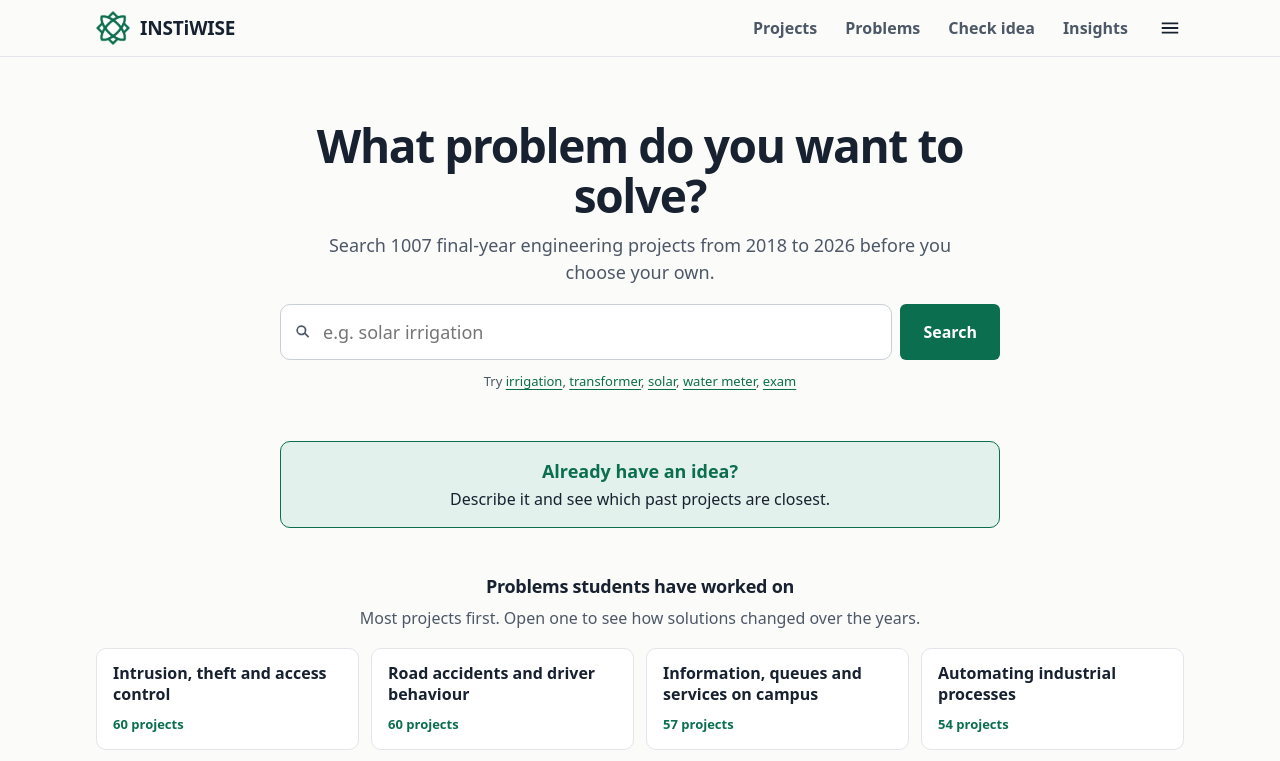
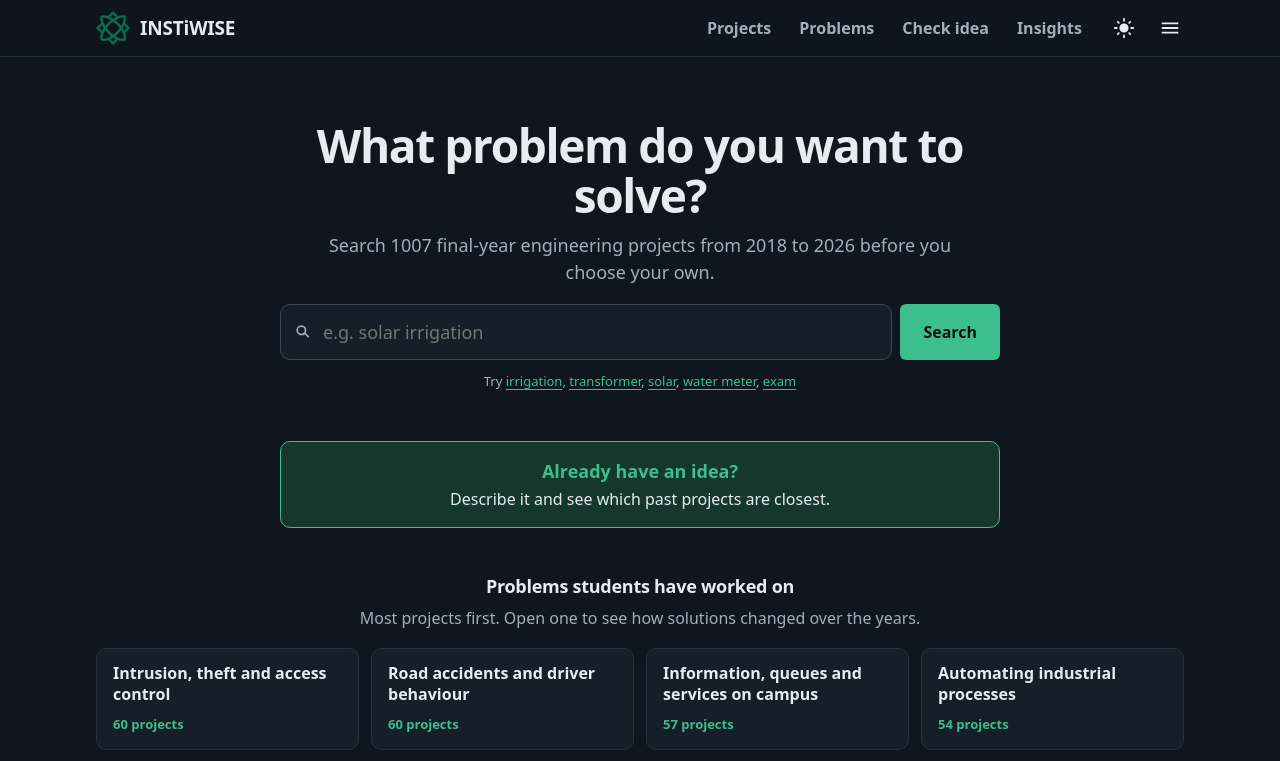
Before and after one commit to mixro/project-dit-hub, a React (Vite) app in the folder app/: page / in a window 1280 px wide. Shown: the top 761 px of the page. Built offline with nearby package versions, Linux system fonts and the light colour scheme.

Commit message:
Implement theme switch with dark default and collapsible problem areas

```diff
--- a/app/index.html
+++ b/app/index.html
@@ -1,5 +1,5 @@
 <!doctype html>
-<html lang="en">
+<html lang="en" data-theme="dark">
   <head>
     <meta charset="UTF-8" />
     <meta name="viewport" content="width=device-width, initial-scale=1, viewport-fit=cover" />
@@ -7,8 +7,17 @@
     <meta name="description" content="Search past final-year engineering projects, explore the real problems behind them, and check whether your idea has been done before. Built for DIT students." />
     <meta name="application-name" content="INSTiWISE" />
     <meta name="robots" content="index, follow" />
-    <meta name="theme-color" content="#FBFBF9" media="(prefers-color-scheme: light)" />
-    <meta name="theme-color" content="#10161D" media="(prefers-color-scheme: dark)" />
+    <meta name="theme-color" content="#10161D" />
+    <!-- Apply the saved theme before first paint, so light-mode users never see a dark flash. Key matches src/lib/theme.ts. -->
+    <script>
+      (function () {
+        var t; try { t = localStorage.getItem("hub.theme.v1"); } catch (e) {}
+        if (t === "light") {
+          document.documentElement.setAttribute("data-theme", "light");
+          document.querySelector('meta[name="theme-color"]').setAttribute("content", "#FBFBF9");
+        }
+      })();
+    </script>
     <link rel="icon" href="/logo.png" type="image/png" />
     <link rel="apple-touch-icon" href="/logo.png" />
 
--- a/app/src/components/Layout.tsx
+++ b/app/src/components/Layout.tsx
@@ -2,6 +2,7 @@ import { useEffect, useRef, useState, type KeyboardEvent, type ReactNode } from
 import { Link, useLocation } from "../lib/router";
 import { compareStore, useCompare } from "../lib/compare";
 import { track } from "../lib/analytics";
+import { setTheme, useTheme } from "../lib/theme";
 
 const NAV = [
   { to: "/projects", label: "Projects", icon: "M10 4a6 6 0 1 0 3.9 10.6l4.2 4.2 1.4-1.4-4.2-4.2A6 6 0 0 0 10 4Zm0 2a4 4 0 1 1 0 8 4 4 0 0 1 0-8Z" },
@@ -18,6 +19,9 @@ const MENU = [
   { to: "/about", label: "About the data" },
 ];
 
+const SUN = "M12 7a5 5 0 1 0 0 10 5 5 0 0 0 0-10ZM2 13h2a1 1 0 0 0 0-2H2a1 1 0 0 0 0 2Zm18 0h2a1 1 0 0 0 0-2h-2a1 1 0 0 0 0 2ZM11 2v2a1 1 0 0 0 2 0V2a1 1 0 0 0-2 0Zm0 18v2a1 1 0 0 0 2 0v-2a1 1 0 0 0-2 0ZM5.99 4.58a1 1 0 0 0-1.41 1.41l1.06 1.06a1 1 0 0 0 1.41-1.41L5.99 4.58Zm12.37 12.37a1 1 0 0 0-1.41 1.41l1.06 1.06a1 1 0 0 0 1.41-1.41l-1.06-1.06Zm1.06-10.96a1 1 0 0 0-1.41-1.41l-1.06 1.06a1 1 0 0 0 1.41 1.41l1.06-1.06ZM7.05 18.36a1 1 0 0 0-1.41-1.41l-1.06 1.06a1 1 0 0 0 1.41 1.41l1.06-1.06Z";
+const MOON = "M12 3a9 9 0 1 0 9 9c0-.46-.04-.92-.1-1.36a5.39 5.39 0 0 1-4.4 2.26 5.4 5.4 0 0 1-3.14-9.8c-.44-.06-.9-.1-1.36-.1Z";
+
 function Icon({ d }: { d: string }) {
   return <svg viewBox="0 0 24 24" width="22" height="22" aria-hidden="true"><path d={d} fill="currentColor" /></svg>;
 }
@@ -30,6 +34,9 @@ export function Layout({ children }: { children: ReactNode }) {
   const [menuOpen, setMenuOpen] = useState(false);
   const menuBtn = useRef<HTMLButtonElement>(null);
   const drawer = useRef<HTMLElement>(null);
+  const theme = useTheme();
+  const nextTheme = theme === "dark" ? "light" : "dark";
+  const switchTheme = () => { setTheme(nextTheme); track("theme_changed", { to: nextTheme, path }); };
 
   // Close on any navigation, including Back.
   useEffect(() => { setMenuOpen(false); }, [path]);
@@ -69,9 +76,14 @@ export function Layout({ children }: { children: ReactNode }) {
               <Link key={n.to} to={n.to} className={active(n.to) ? "active" : ""} aria-current={active(n.to) ? "page" : undefined}>{n.label}</Link>
             ))}
           </nav>
-          <button ref={menuBtn} className="menu-btn" aria-label="Open menu" aria-expanded={menuOpen} aria-controls="site-menu" onClick={openMenu}>
-            <Icon d="M3 6h18v2H3Zm0 5h18v2H3Zm0 5h18v2H3Z" />
-          </button>
+          <div className="topbar-actions">
+            <button className="icon-btn" aria-label={`Switch to ${nextTheme} mode`} title={`Switch to ${nextTheme} mode`} onClick={switchTheme}>
+              <Icon d={theme === "dark" ? SUN : MOON} />
+            </button>
+            <button ref={menuBtn} className="menu-btn" aria-label="Open menu" aria-expanded={menuOpen} aria-controls="site-menu" onClick={openMenu}>
+              <Icon d="M3 6h18v2H3Zm0 5h18v2H3Zm0 5h18v2H3Z" />
+            </button>
+          </div>
         </div>
       </header>
 
--- a/app/src/lib/analytics.ts
+++ b/app/src/lib/analytics.ts
@@ -5,7 +5,7 @@
 export type EventName =
   | "search_performed" | "filter_used" | "project_opened" | "problem_opened" | "category_opened"
   | "similar_project_clicked" | "comparison_started" | "comparison_completed" | "technology_selected"
-  | "idea_checked" | "page_viewed" | "menu_opened";
+  | "idea_checked" | "page_viewed" | "menu_opened" | "theme_changed";
 
 interface LoggedEvent { t: number; name: EventName; props?: Record<string, unknown> }
 
--- /dev/null
+++ b/app/src/lib/theme.ts
@@ -0,0 +1,23 @@
+// Light / dark theme. Dark is the default; the student's choice is remembered on
+// the device. index.html applies the saved theme before first paint (no flash);
+// this module switches it afterwards and lets components react.
+import { useSyncExternalStore } from "react";
+
+export type Theme = "light" | "dark";
+
+const KEY = "hub.theme.v1"; // keep in sync with the inline script in index.html
+const BAR_COLOUR: Record<Theme, string> = { light: "#FBFBF9", dark: "#10161D" };
+const listeners = new Set<() => void>();
+
+const current = (): Theme => (document.documentElement.dataset.theme === "light" ? "light" : "dark");
+
+export function setTheme(theme: Theme) {
+  document.documentElement.dataset.theme = theme;
+  document.querySelector('meta[name="theme-color"]')?.setAttribute("content", BAR_COLOUR[theme]);
+  try { localStorage.setItem(KEY, theme); } catch { /* private mode: the choice lasts for this visit only */ }
+  listeners.forEach((l) => l());
+}
+
+export function useTheme(): Theme {
+  return useSyncExternalStore((l) => { listeners.add(l); return () => listeners.delete(l); }, current);
+}
--- a/app/src/styles.css
+++ b/app/src/styles.css
@@ -1,6 +1,8 @@
 /* DIT Project Hub
    Tokens: paper white, ink navy, PCB-solder-mask green for every action,
-   solder yellow only for search highlights. System fonts: zero font downloads. */
+   solder yellow only for search highlights. System fonts: zero font downloads.
+   Theme: dark by default; light when <html data-theme="light"> (set before first paint
+   by the inline script in index.html, switched with the top-bar button). */
 
 :root {
   --paper: #fbfbf9;
@@ -18,6 +20,10 @@
   --warn: #8a5a00;
   --bad: #b42318;
   --neutral: #5d6673;
+  /* Light surfaces sit on paper with a soft lift instead of heavy borders. */
+  --shadow-1: 0 1px 2px rgb(23 33 48 / 0.06), 0 1px 1px rgb(23 33 48 / 0.04);
+  --shadow-2: 0 6px 20px rgb(23 33 48 / 0.10);
+  --hero-wash: radial-gradient(60% 80% at 50% 0%, rgb(11 110 79 / 0.07), transparent 70%);
 
   --font: system-ui, -apple-system, "Segoe UI", Roboto, "Noto Sans", Ubuntu, sans-serif;
   --fs-sm: 0.8125rem;  /* 13 */
@@ -34,8 +40,7 @@
   color-scheme: light;
 }
 
-@media (prefers-color-scheme: dark) {
-  :root {
+:root[data-theme="dark"] {
   --paper: #10161d;
   --surface: #161e27;
   --ink: #e7ecf1;
@@ -51,8 +56,10 @@
   --warn: #e2b24a;
   --bad: #f27b70;
   --neutral: #9aa6b2;
+  --shadow-1: none;
+  --shadow-2: 0 6px 20px rgb(0 0 0 / 0.35);
+  --hero-wash: none;
   color-scheme: dark;
-  }
 }
 
 *, *::before, *::after { box-sizing: border-box; }
@@ -135,7 +142,7 @@ button:disabled, .btn[aria-disabled="true"] { opacity: 0.45; cursor: not-allowed
 .sk-title { height: 30px; width: 60%; margin-bottom: 20px; }
 .sk-row { height: 58px; margin-bottom: 10px; }
 @keyframes shimmer { to { background-position: -200% 0; } }
-.panel { background: var(--surface); border: 1px solid var(--rule); border-radius: var(--radius); padding: 24px; margin: 16px 0; max-width: 560px; }
+.panel { background: var(--surface); border: 1px solid var(--rule); border-radius: var(--radius); padding: 24px; margin: 16px 0; max-width: 560px; box-shadow: var(--shadow-1); }
 .panel-error { border-left: 4px solid var(--bad); }
 .notice { margin-top: 32px; padding: 12px 14px; border-left: 3px solid var(--warn); background: var(--surface); font-size: var(--fs-sm); color: var(--ink-2); }
 
@@ -143,7 +150,7 @@ button:disabled, .btn[aria-disabled="true"] { opacity: 0.45; cursor: not-allowed
 .search { position: relative; display: flex; align-items: center; gap: 8px; }
 .search input {
   flex: 1; min-width: 0; height: 48px; padding: 0 40px 0 42px; border: 1.5px solid var(--rule-strong); border-radius: var(--radius);
-  background: var(--surface); font-size: var(--fs-base); -webkit-appearance: none; appearance: none;
+  background: var(--surface); font-size: var(--fs-base); -webkit-appearance: none; appearance: none; box-shadow: var(--shadow-1);
 }
 .search input:focus { border-color: var(--accent); outline: none; box-shadow: 0 0 0 3px var(--accent-soft); }
 .search input::-webkit-search-cancel-button { display: none; }
@@ -155,6 +162,7 @@ button:disabled, .btn[aria-disabled="true"] { opacity: 0.45; cursor: not-allowed
 .search-sticky { position: sticky; top: calc(56px + env(safe-area-inset-top, 0px)); z-index: 10; background: var(--paper); padding: 8px 0 12px; margin-top: -8px; }
 
 /* ---------- home ---------- */
+.home { background: var(--hero-wash) top center / 100% 460px no-repeat; }
 .hero { padding: 20px 0 8px; max-width: 720px; }
 .hero h1 { font-size: var(--fs-2xl); font-weight: 800; letter-spacing: -0.03em; line-height: 1.08; margin-bottom: 12px; }
 .examples { margin-top: 12px; color: var(--ink-2); font-size: var(--fs-sm); }
@@ -170,14 +178,18 @@ button:disabled, .btn[aria-disabled="true"] { opacity: 0.45; cursor: not-allowed
   background: var(--surface); border: 1px solid var(--rule); border-radius: var(--radius); color: var(--ink); text-decoration: none;
   transition: border-color 0.15s, box-shadow 0.15s;
 }
-.problem-card:hover { border-color: var(--accent); color: var(--ink); box-shadow: 0 2px 10px rgb(0 0 0 / 0.06); }
+.problem-card { box-shadow: var(--shadow-1); }
+.problem-card:hover { border-color: var(--accent); color: var(--ink); box-shadow: var(--shadow-2); }
 .problem-card:hover .problem-card-title { color: var(--accent); }
 .problem-card-title { font-weight: 650; line-height: 1.3; }
 .problem-card-count { font-size: var(--fs-sm); font-weight: 600; color: var(--accent); font-variant-numeric: tabular-nums; }
 
 /* ---------- slide-out menu ---------- */
-.menu-btn { display: inline-flex; align-items: center; justify-content: center; width: var(--tap); height: var(--tap); margin-right: -8px; border: 0; border-radius: var(--radius-sm); background: none; color: var(--ink); cursor: pointer; }
-.menu-btn:hover { background: var(--accent-soft); color: var(--accent); }
+.icon-btn, .menu-btn { display: inline-flex; align-items: center; justify-content: center; width: var(--tap); height: var(--tap); border: 0; border-radius: var(--radius-sm); background: none; color: var(--ink); cursor: pointer; }
+.menu-btn { margin-right: -8px; }
+.icon-btn:hover, .menu-btn:hover { background: var(--accent-soft); color: var(--accent); }
+.topbar-actions { display: flex; align-items: center; gap: 2px; margin-left: auto; }
+.topnav + .topbar-actions { margin-left: 0; }
 .topbar-inner .topnav { margin-left: auto; margin-right: 8px; }
 .drawer {
   position: fixed; top: 0; right: 0; bottom: 0; z-index: 40; width: min(300px, 85vw); display: flex; flex-direction: column;
@@ -285,8 +297,19 @@ button:disabled, .btn[aria-disabled="true"] { opacity: 0.45; cursor: not-allowed
 /* ---------- problems list ---------- */
 .input { width: 100%; max-width: 520px; height: 48px; padding: 0 14px; border: 1.5px solid var(--rule-strong); border-radius: var(--radius); background: var(--surface); margin: 4px 0 20px; }
 .input:focus { border-color: var(--accent); outline: none; box-shadow: 0 0 0 3px var(--accent-soft); }
-.pgroup { margin-bottom: 28px; }
-.pgroup h2 { color: var(--accent); font-size: var(--fs-base); text-transform: uppercase; }
+.pgroups-bar { display: flex; justify-content: space-between; align-items: center; gap: 12px; margin: -4px 0 12px; }
+.pgroups-bar p { margin: 0; }
+.pgroup { margin-bottom: 12px; background: var(--surface); border: 1px solid var(--rule); border-radius: var(--radius); box-shadow: var(--shadow-1); }
+.pgroup > summary { display: flex; align-items: center; gap: 12px; min-height: 56px; padding: 10px 16px; cursor: pointer; list-style: none; border-radius: var(--radius); }
+.pgroup > summary::-webkit-details-marker { display: none; }
+.pgroup > summary:hover { background: var(--accent-soft); }
+.pgroup > summary h2 { margin: 0; flex: 1; color: var(--accent); font-size: var(--fs-base); text-transform: uppercase; }
+.pgroup-meta { font-size: var(--fs-sm); color: var(--ink-2); white-space: nowrap; }
+.chevron { flex: none; color: var(--ink-2); transition: transform 0.18s ease-out; }
+.pgroup[open] > summary .chevron { transform: rotate(180deg); }
+.pgroup[open] > summary { border-bottom: 1px solid var(--rule); border-radius: var(--radius) var(--radius) 0 0; }
+.pgroup .plist { border-top: 0; padding: 0 16px; }
+.pgroup .plist li:last-child a { border-bottom: 0; }
 .plist { list-style: none; margin: 0; padding: 0; border-top: 1px solid var(--rule); }
 .plist a { display: grid; grid-template-columns: 1fr auto; grid-template-areas: "t s" "c s"; gap: 2px 16px; align-items: center; padding: 12px 0; border-bottom: 1px solid var(--rule); color: var(--ink); text-decoration: none; }
 .plist a:hover .plist-title { color: var(--accent); text-decoration: underline; }
@@ -331,7 +354,7 @@ button:disabled, .btn[aria-disabled="true"] { opacity: 0.45; cursor: not-allowed
 
 /* ---------- insights ---------- */
 .insight-grid { display: grid; gap: 28px; }
-.insight-grid section { background: var(--surface); border: 1px solid var(--rule); border-radius: var(--radius); padding: 18px; }
+.insight-grid section { background: var(--surface); border: 1px solid var(--rule); border-radius: var(--radius); padding: 18px; box-shadow: var(--shadow-1); }
 .bars { list-style: none; padding: 0; margin: 0 0 8px; }
 .bars li { display: grid; grid-template-columns: minmax(0, 1.4fr) minmax(0, 1fr) 3ch; gap: 10px; align-items: center; padding: 5px 0; font-size: var(--fs-sm); }
 .bar-label { overflow: hidden; text-overflow: ellipsis; white-space: nowrap; }
```
Also changed, not shown: app/src/pages/Problems.tsx (+33 -5 lines), 3 other files (tests, documents, lock files or other folders). Lines whose indentation alone changed are shown as unchanged.
